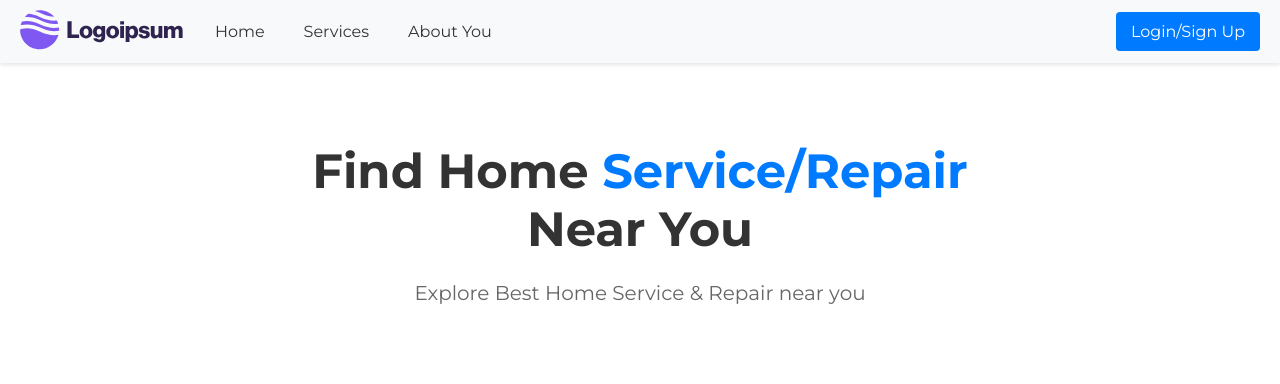
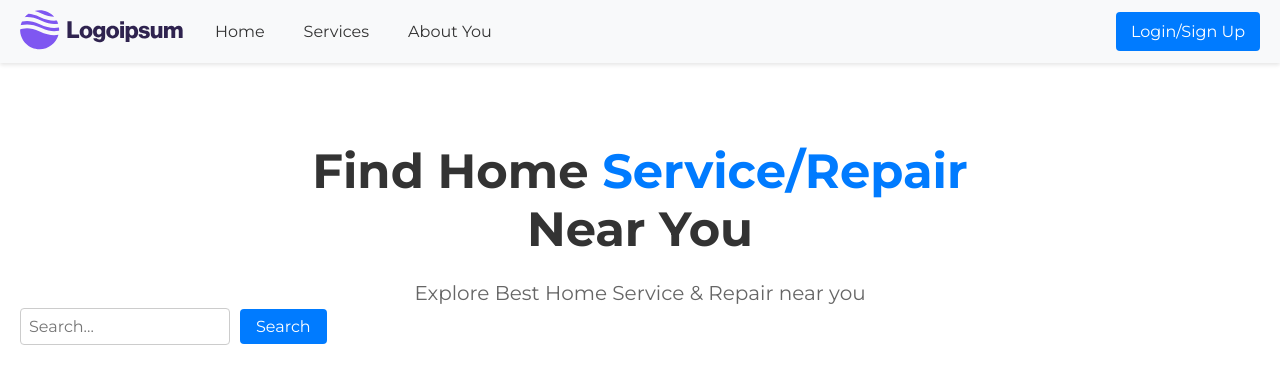
Before and after one commit to rytiscer/FEAC5, a React (Vite) app in the folder frontend/: page / in a window 1280 px wide. Shown: the top 384 px of the page. Built offline with nearby package versions, Linux system fonts and the light colour scheme.

Commit message:
Added search bar component with styles

```diff
--- a/frontend/src/components/Hero/Hero.jsx
+++ b/frontend/src/components/Hero/Hero.jsx
@@ -1,3 +1,4 @@
+import SearchBar from "../SearchBar/SearchBar";
 import styles from "./Hero.module.scss";
 
 const Hero = () => {
@@ -11,6 +12,7 @@ const Hero = () => {
       <p className={styles.subtitle}>
         Explore Best Home Service & Repair near you
       </p>
+      <SearchBar/>
     </div>
   );
 };
--- /dev/null
+++ b/frontend/src/components/SearchBar/SearchBar.jsx
@@ -0,0 +1,32 @@
+import React, { useState } from 'react';
+import styles from './SearchBar.module.scss';
+
+const SearchBar = ({ onSearch }) => {
+  const [searchTerm, setSearchTerm] = useState('');
+
+  const handleChange = (e) => {
+    setSearchTerm(e.target.value);
+  };
+
+  const handleSubmit = (e) => {
+    e.preventDefault();
+    onSearch(searchTerm);
+  };
+
+  return (
+    <form className={styles.searchForm} onSubmit={handleSubmit}>
+      <input
+        className={styles.searchInput}
+        type="text"
+        placeholder="Search..."
+        value={searchTerm}
+        onChange={handleChange}
+      />
+      <button className={styles.searchButton} type="submit">
+        Search
+      </button>
+    </form>
+  );
+};
+
+export default SearchBar;
--- /dev/null
+++ b/frontend/src/components/SearchBar/SearchBar.module.scss
@@ -0,0 +1,26 @@
+.searchForm {
+    display: flex;
+    align-items: center;
+    gap: 10px;
+  }
+
+  .searchInput {
+    padding: 8px;
+    font-size: 16px;
+    border-radius: 4px;
+    border: 1px solid #ccc;
+  }
+
+  .searchButton {
+    padding: 8px 16px;
+    font-size: 16px;
+    border: none;
+    border-radius: 4px;
+    background-color: #007bff;
+    color: white;
+    cursor: pointer;
+  }
+
+  .searchButton:hover {
+    background-color: #0056b3;
+  }
```
